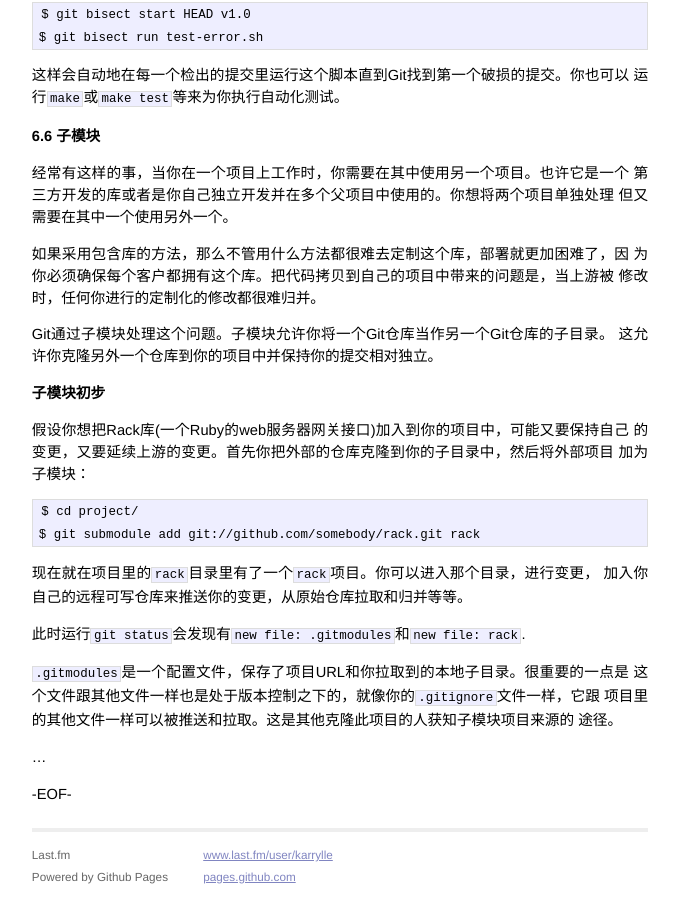
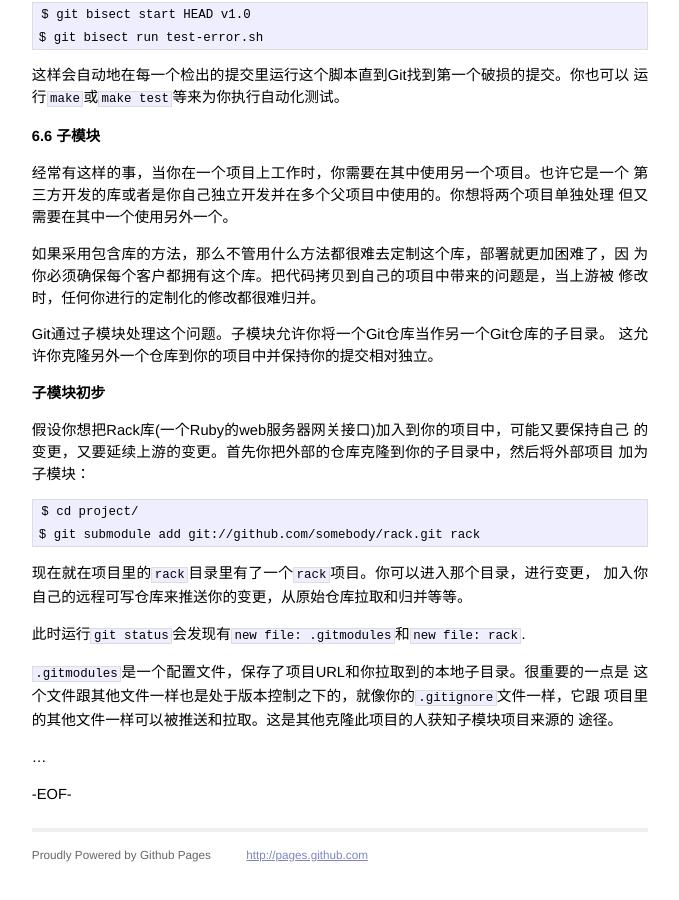
Before and after one commit to kidlj/awei, a Jekyll site: the page built from _posts/2013-03-17-progit-revision.markdown, in a window 1280 px wide and 900 px high, scrolled down 32358 px. Shown: the whole window, without its empty margins (300-979 px from the left). Built offline with Jekyll 4.4.1, drawn with Linux system fonts in a browser that asks for light colours; Markdown is read by kramdown in place of the engine named in the settings; after the commit the page ends 33236 px from its top, so only the background shows below that.

Commit message:
footer tweak

```diff
--- a/_layouts/default.html
+++ b/_layouts/default.html
@@ -25,15 +25,13 @@
 
 		<div class="contact">
 			<p>
-				Last.fm<br />
-				Powered by Github Pages
+				Proudly Powered by Github Pages
 			</p>
 		</div>
 
 		<div class="contact">
 			<p>
-				<a href="http://www.last.fm/user/karrylle">www.last.fm/user/karrylle</a><br />
-				<a href="http://pages.github.com">pages.github.com</a>
+				<a href="http://pages.github.com">http://pages.github.com</a>
 			</p>
 		</div>
 
```
